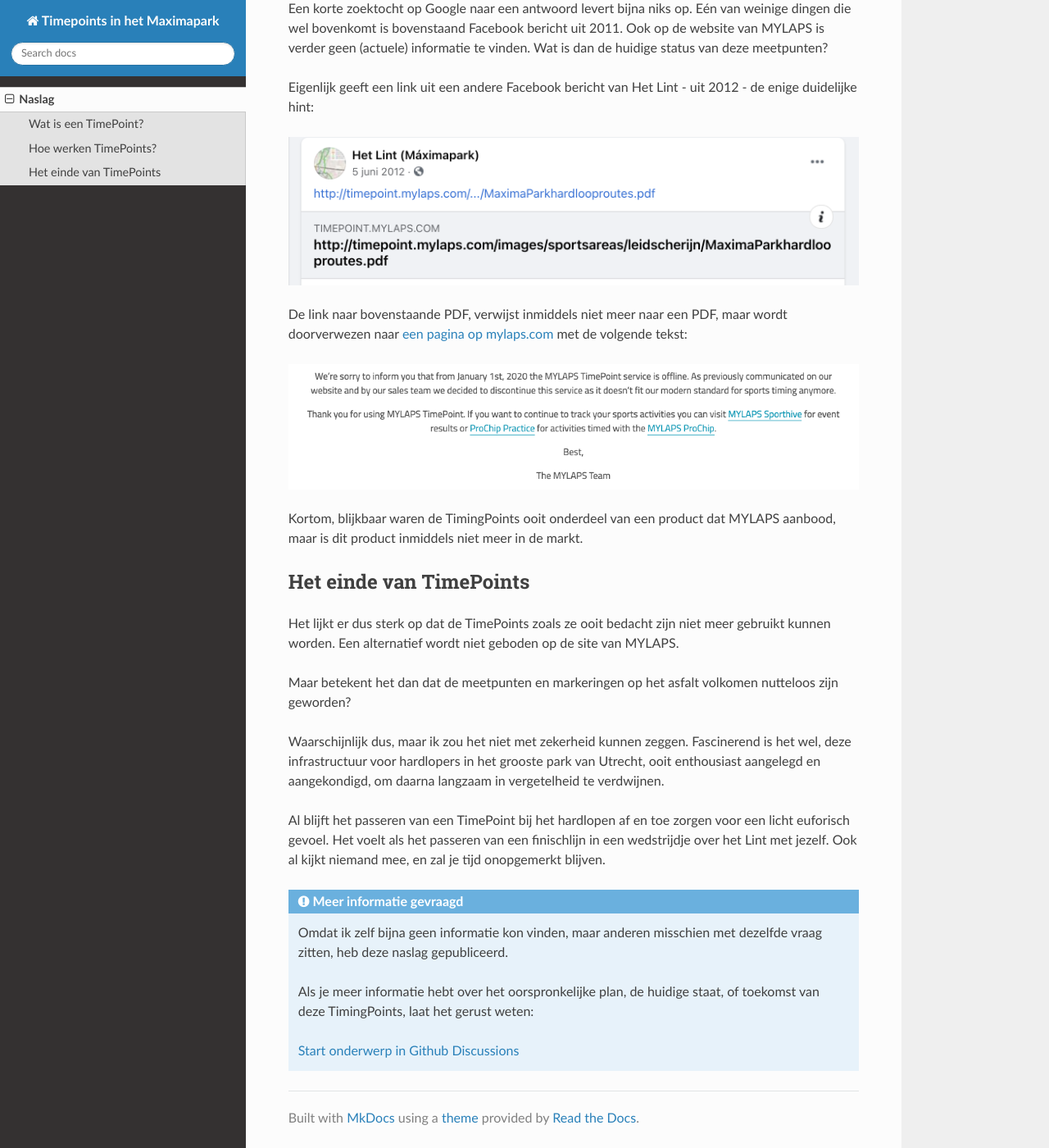
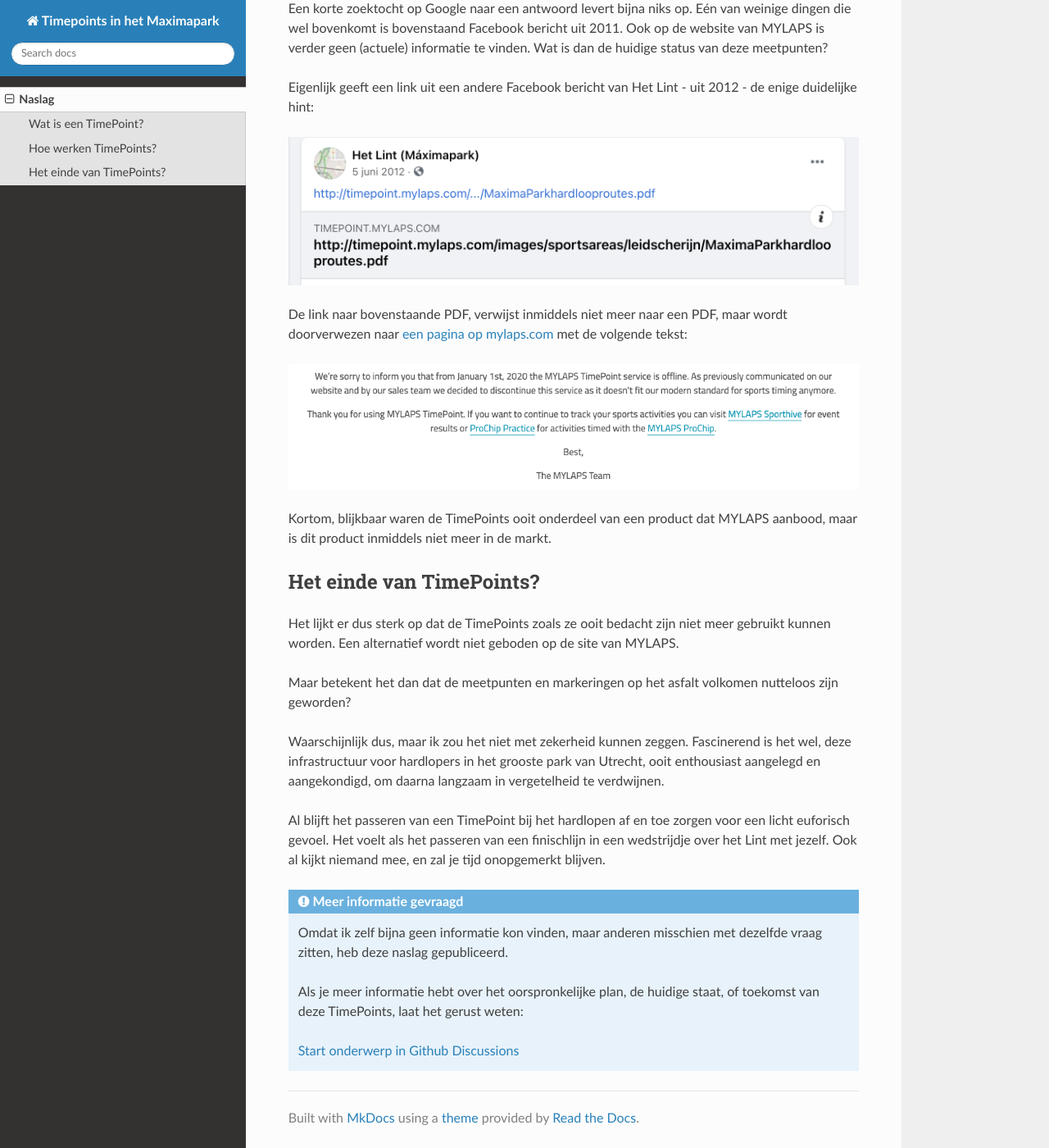
Before and after one commit to onderweg/timepoint-docs, an MkDocs documentation site: the page built from docs/index.md, in a window 1280 px wide and 1400 px high, scrolled down 1425 px. Shown: the whole window at 82% size. Built offline with MkDocs 1.6.1, drawn with Linux system fonts in a browser that asks for light colours; nearby versions of some CDN libraries.

Commit message:
small corrections

```diff
--- a/docs/index.md
+++ b/docs/index.md
@@ -30,9 +30,9 @@ De link naar bovenstaande PDF, verwijst inmiddels niet meer naar een PDF, maar w
 
 ![Mylaps Timepoint service offline](img/mylaps_offline.png)
 
-Kortom, blijkbaar waren de TimingPoints ooit onderdeel van een product dat MYLAPS aanbood, maar is dit product inmiddels niet meer in de markt.
+Kortom, blijkbaar waren de TimePoints ooit onderdeel van een product dat MYLAPS aanbood, maar is dit product inmiddels niet meer in de markt.
 
-## Het einde van TimePoints
+## Het einde van TimePoints?
 
 Het lijkt er dus sterk op dat de TimePoints zoals ze ooit bedacht zijn niet meer gebruikt kunnen worden. Een alternatief wordt niet geboden op de site van MYLAPS.
 
@@ -46,6 +46,6 @@ Al blijft het passeren van een TimePoint bij het hardlopen af en toe zorgen voor
 
     Omdat ik zelf bijna geen informatie kon vinden, maar anderen misschien met dezelfde vraag zitten, heb deze naslag gepubliceerd.
 
-    Als je meer informatie hebt over het oorspronkelijke plan, de huidige staat, of toekomst van deze TimingPoints, laat het gerust weten:
+    Als je meer informatie hebt over het oorspronkelijke plan, de huidige staat, of toekomst van deze TimePoints, laat het gerust weten:
 
     [Start onderwerp in Github Discussions](https://github.com/onderweg/timepoint-docs/discussions)
```
